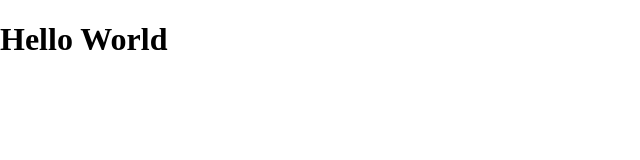
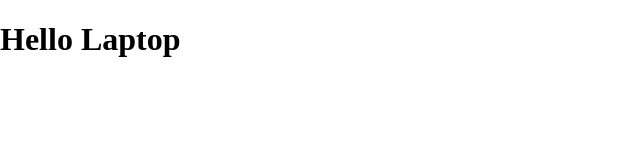
Before and after one commit to jehhyuplee/firstgit, a plain HTML site: page index.html in a window 1280 px wide. Shown: the full height of the page, 0-640 px from the left. Drawn offline with Linux system fonts and the light colour scheme.

Commit message:
✌ Change h1 using my laptop

```diff
--- a/index.html
+++ b/index.html
@@ -10,7 +10,7 @@
   </head>
   <body>
     <main>
-      <h1>Hello World</h1>
+      <h1>Hello Laptop</h1>
     </main>
     <script src="script.js"></script>
   </body>
```
